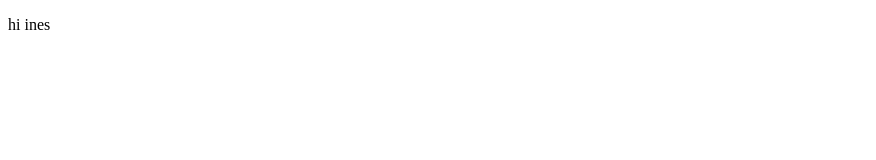
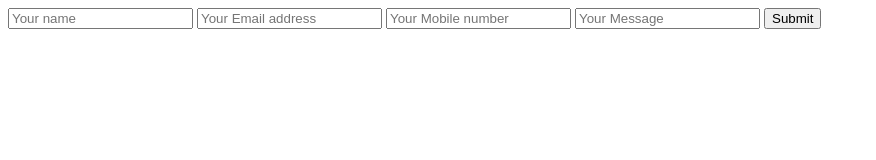
Before and after one commit to ineskh12/karni-noha-jafer, a plain HTML site: page index.html in a window 1280 px wide. Shown: the whole page, without its empty margins (0-876 px from the left). Drawn offline with Linux system fonts and the light colour scheme.

Commit message:
mail test

```diff
--- a/index.html
+++ b/index.html
@@ -1,13 +1,17 @@
 <!DOCTYPE html>
+<html>
+<head>
+	<title>Contact us</title>
+</head>
+<body>
+	<form action="mail.php" method="post">
+		<input type="text" name="name" placeholder="Your name">
+		<input type="email" name="emailaddress" placeholder="Your Email address">
+		<input type="text" name="mobile" placeholder="Your Mobile number">
 
-<html  lang="en">
-    <head>
-        <meta charset="utf-8">
-        <title> Contact from</title>
+		<input type="text" name="message" placeholder="Your Message">
+		<button type="submit">Submit</button>
+	</form>
 
-    </head>
-    <body>
-       <p> hi ines</p>
-    </body>
-
+</body>
 </html>
```
